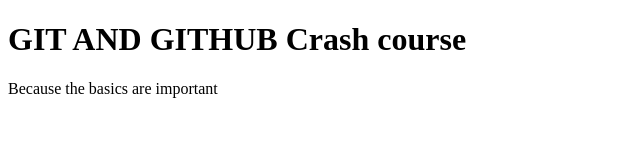
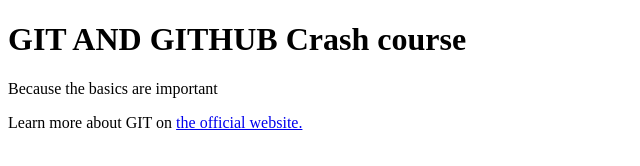
Before and after one commit to Andriantsiory734/crash_course, a plain HTML site: page index.html in a window 1280 px wide. Shown: the whole page, without its empty margins (0-640 px from the left). Drawn offline with Linux system fonts and the light colour scheme.

Commit message:
added link to Git docs

```diff
--- a/index.html
+++ b/index.html
@@ -10,5 +10,6 @@
 <body>
     <h1>GIT AND GITHUB Crash course</h1>
     <p>Because the basics are important</p>
+    <p>Learn more about GIT on <a href="https://git-scm.com/book/en/v2">the official website.</a></p>
 </body>
 </html>
```
